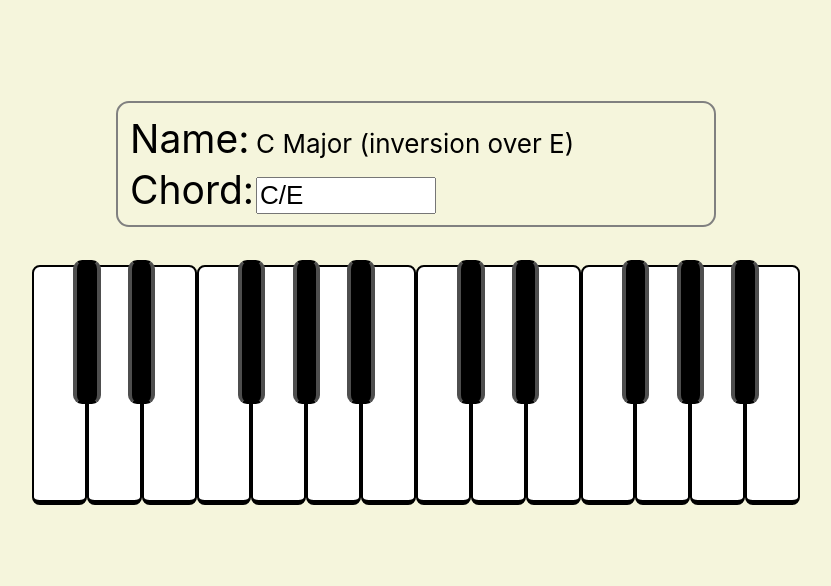
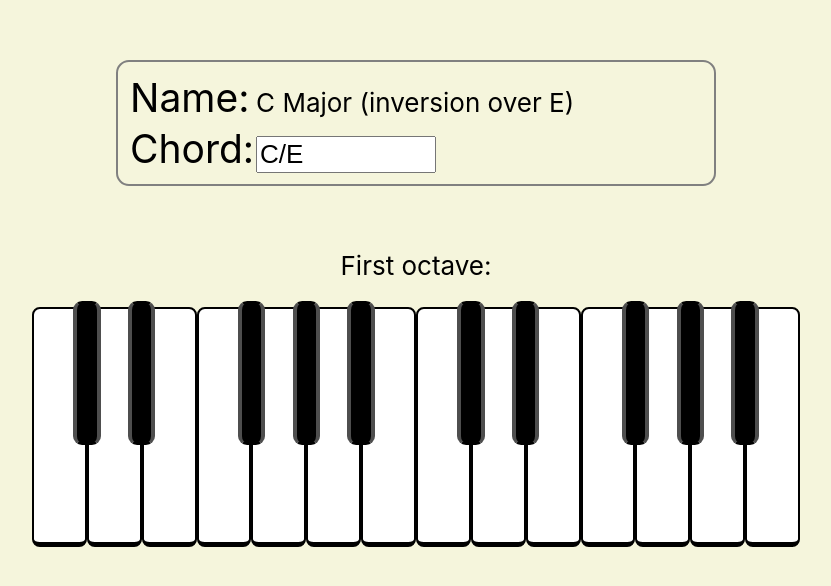
Before and after one commit to TerrorJacktyl/mapiano, a React (Create React App) app: page / in a window 1280 px wide. Shown: the part 116-702 px from the top of the page, without its empty margins (224-1055 px from the left). Built offline with nearby package versions, Linux system fonts and the light colour scheme.

Commit message:
WIP reacting to changes in marked keys

```diff
--- a/src/App.tsx
+++ b/src/App.tsx
@@ -1,6 +1,3 @@
-import React from "react";
-import { createOctave } from "./ui/Piano/Octave/Octave";
-import { PianoView } from "./ui/Piano/PianoView";
 import { ChordControls } from "./ui/controls/ChordControls";
 import "./App.css";
 import { createPiano } from "./ui/Piano/Piano";
--- a/src/chords/chords.ts
+++ b/src/chords/chords.ts
@@ -31,14 +31,14 @@ enum Interval {
 
 // Helper functions
 function replace(ints: Interval[], remove: Interval, replacement: Interval) {
-  return ints.map((interval) => (interval == remove ? replacement : interval));
+  return ints.map((interval) => (interval === remove ? replacement : interval));
 }
 function remove(ints: Interval[], removals: Interval[]) {
   return ints.filter((i) => !removals.includes(i));
 }
 
 function add(ints: Interval[], newInterval: Interval) {
-  if (ints.find((i) => i == newInterval)) {
+  if (ints.find((i) => i === newInterval)) {
     return ints;
   }
   ints.push(newInterval);
@@ -195,7 +195,7 @@ type FullParsedQuality = ParsedQuality & {
 };
 
 function evaluateQuality(quality: FullParsedQuality): Quality {
-  if (quality.major || quality.major == "") return "Major";
+  if (quality.major || quality.major === "") return "Major";
   if (quality.minor) return "Minor";
   if (quality.augmented) return "Augmented";
   if (quality.diminished) return "Diminished";
@@ -207,7 +207,7 @@ function evaluateQuality(quality: FullParsedQuality): Quality {
 }
 
 export function evaluate(chord: ParsedChord): Chord {
-  if (chord == null) throw Error("Parsed chord is null.");
+  if (chord === null) throw Error("Parsed chord is null.");
   const { root: _root, quality: _quality } = chord;
   const root = new Note(<Tone>_root.tone, <NoteModifier>_root.modifier);
   const quality = evaluateQuality(_quality);
--- a/src/ui/Piano/Piano.tsx
+++ b/src/ui/Piano/Piano.tsx
@@ -3,13 +3,13 @@ import { createOctave } from "./Octave/Octave";
 import { PianoView } from "./PianoView";
 import { PianoStore } from "./PianoStore";
 import { PianoPresenter } from "./PianoPresenter";
+import { observer } from "mobx-react";
 
 export function createPiano() {
   const NUMBER_OCTAVES = 2;
 
-  // make the octaves
-  const octaves = [...Array(2)].map((_) => createOctave());
-  // combine their stores into the piano store
+  // Combine octaves' stores into the piano's store
+  const octaves = [...Array(NUMBER_OCTAVES)].map((_) => createOctave());
   const octaveStores = octaves.map((octave) => ({
     store: octave.store,
     mark: octave.mark,
@@ -17,14 +17,17 @@ export function createPiano() {
   }));
   const store = new PianoStore(octaveStores);
   const presenter = new PianoPresenter(store);
-  // return the whole component
-  return () => (
-    <PianoView>
-      {octaves.map(({ Octave }, i) => (
-        <Octave key={i} />
-      ))}
-    </PianoView>
-  );
+
+  return observer(() => (
+    <>
+      <p>First octave: {presenter.findChord}</p>
+      <PianoView>
+        {octaves.map(({ Octave }, i) => (
+          <Octave key={i} />
+        ))}
+      </PianoView>
+    </>
+  ));
 }
 
 export {};
--- a/src/ui/Piano/PianoPresenter.tsx
+++ b/src/ui/Piano/PianoPresenter.tsx
@@ -1,9 +1,10 @@
-import { action, runInAction } from "mobx";
+import { action, autorun, computed, reaction, runInAction } from "mobx";
 import { Chord, Note } from "../../chords/chords";
 import { PianoStore } from "./PianoStore";
 
 const isInteger = (n: number) => n % 1 === 0;
 const positiveModulo = (i: number, n: number) => ((i % n) + n) % n;
+
 export class PianoPresenter {
   constructor(private store: PianoStore) {
     this.store = store;
@@ -15,6 +16,20 @@ export class PianoPresenter {
     setTimeout(() => {
       this.unmarkAll();
     }, 5000);
+
+    // reaction(
+    //   () => this.store.octaves[0].store.notes.map((n) => n.isMarked),
+    //   () => this.findChord
+    // );
+  }
+
+  @computed
+  get findChord() {
+    const pressedNotes = this.store.octaves[0].store.notes
+      .filter((n) => n.isMarked)
+      .map((n) => n.note);
+    console.log(pressedNotes);
+    return pressedNotes.toString();
   }
 
   @action
```
